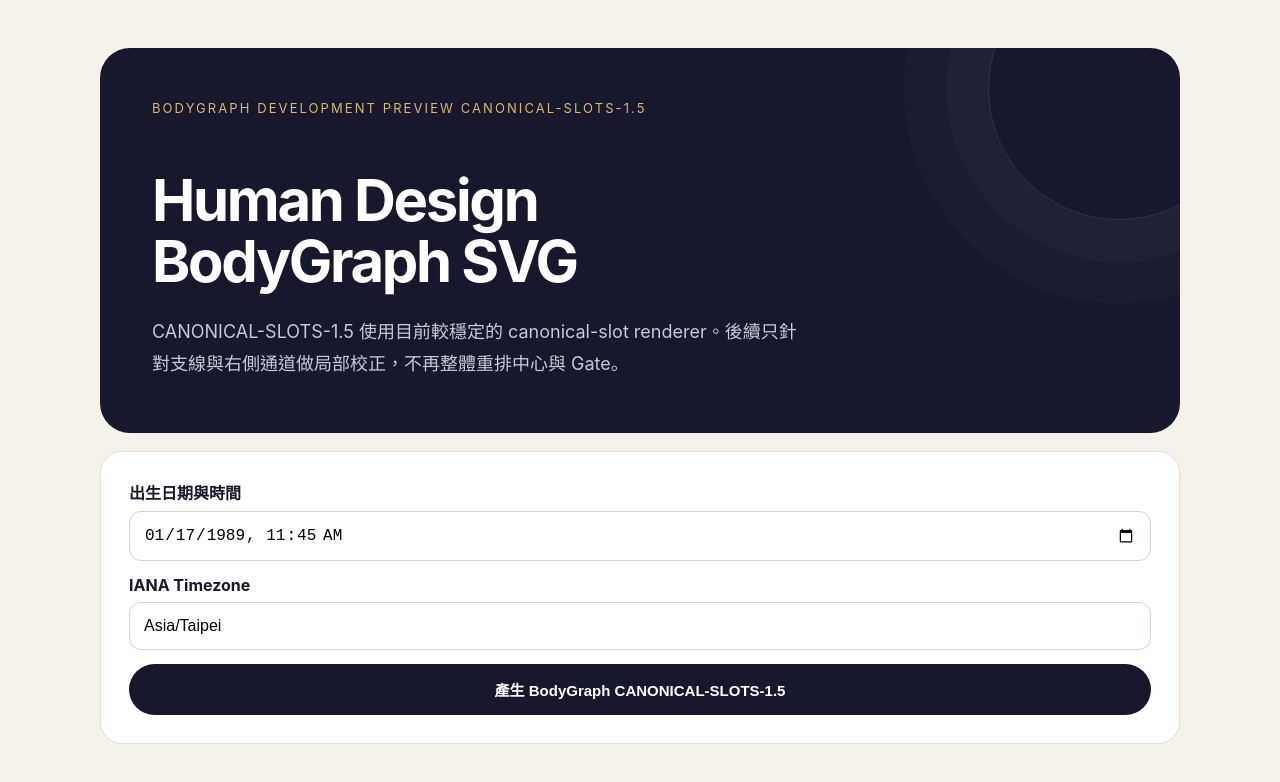
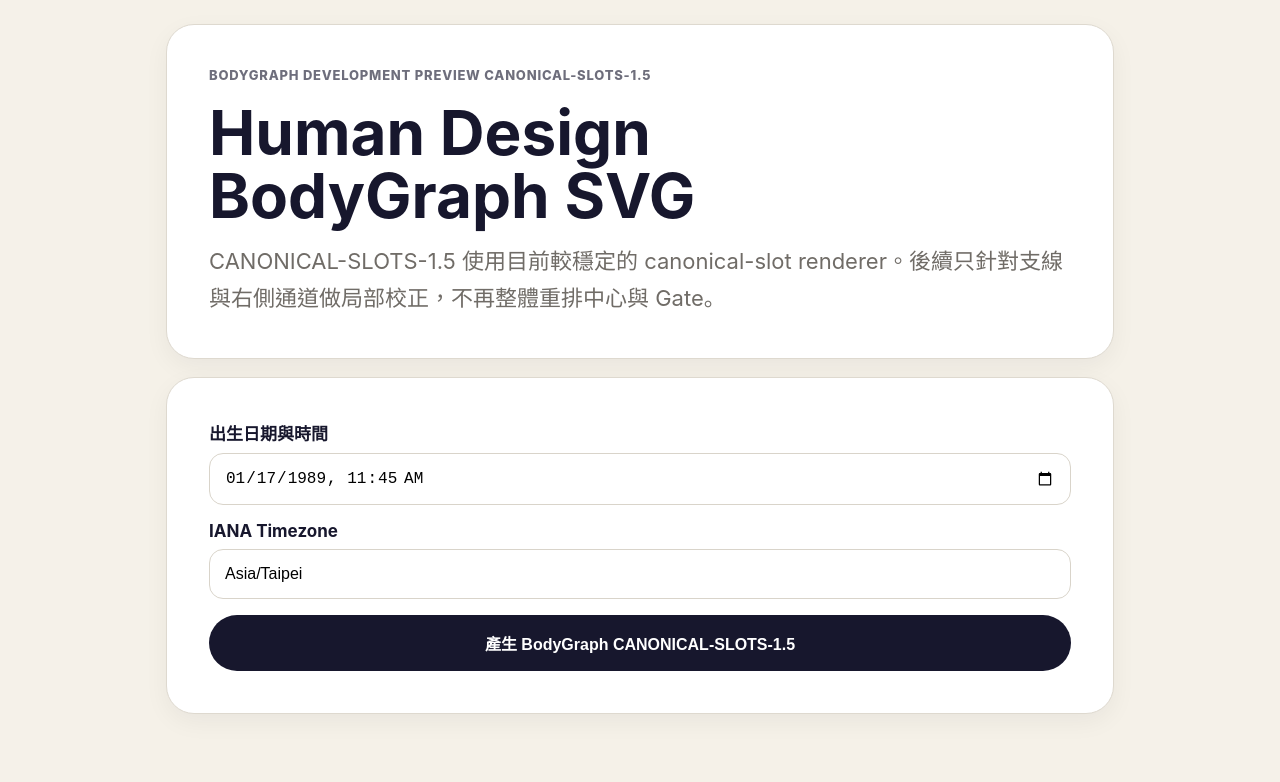
Before and after one commit to b9622024/human-design-fatloss-action, a Next.js app: page /dev/human-design-bodygraph in a window 1280 px wide. Shown: the top 782 px of the page. Built offline with nearby package versions, Linux system fonts and the light colour scheme.

Commit message:
Fix BodyGraph dev preview layout and surface calculation errors

```diff
--- a/app/dev/human-design-bodygraph/page.tsx
+++ b/app/dev/human-design-bodygraph/page.tsx
@@ -11,8 +11,25 @@ type CalculationResult = {
   designActivations?: HumanDesignActivation[];
   birthTime?: unknown;
   engine?: unknown;
+  error?: string;
   [key: string]: unknown;
 };
+
+const shellStyle = {
+  maxWidth: 980,
+  margin: "0 auto",
+  padding: "24px 16px 80px",
+  background: "#f5f1e8",
+  minHeight: "100vh",
+} as const;
+
+const cardStyle = {
+  background: "#fff",
+  border: "1px solid #ded9cf",
+  borderRadius: 28,
+  padding: "clamp(22px,5vw,42px)",
+  boxShadow: "0 8px 24px rgba(23,23,45,0.05)",
+} as const;
 
 export default function HumanDesignBodyGraphPage() {
   const [localDateTime, setLocalDateTime] = useState("1989-01-17T11:45");
@@ -20,18 +37,33 @@ export default function HumanDesignBodyGraphPage() {
   const [result, setResult] = useState<CalculationResult | null>(null);
   const [loading, setLoading] = useState(false);
   const [copied, setCopied] = useState(false);
+  const [error, setError] = useState<string | null>(null);
 
   async function calculate(event: FormEvent) {
     event.preventDefault();
     setLoading(true);
     setCopied(false);
+    setError(null);
+    setResult(null);
+
     try {
       const response = await fetch("/api/dev/human-design-test", {
         method: "POST",
         headers: { "Content-Type": "application/json" },
+        cache: "no-store",
         body: JSON.stringify({ localDateTime, timezone }),
       });
-      setResult(await response.json());
+
+      const data = (await response.json()) as CalculationResult;
+      if (!response.ok) {
+        throw new Error(data.error || `Calculation failed (${response.status})`);
+      }
+      if (!data.coreChart) {
+        throw new Error(data.error || "Calculation completed but coreChart was not returned.");
+      }
+      setResult(data);
+    } catch (err) {
+      setError(err instanceof Error ? err.message : "Unknown calculation error");
     } finally {
       setLoading(false);
     }
@@ -45,34 +77,57 @@ export default function HumanDesignBodyGraphPage() {
   }
 
   return (
-    <main className="page-shell">
-      <section className="hero-card">
-        <div className="eyebrow">BODYGRAPH DEVELOPMENT PREVIEW {BODYGRAPH_RENDERER_VERSION}</div>
-        <h1 style={{ fontSize: "clamp(34px,6vw,58px)" }}>Human Design<br />BodyGraph SVG</h1>
-        <p className="lead">
+    <main style={shellStyle}>
+      <section style={cardStyle}>
+        <div style={{ fontSize: 13, fontWeight: 800, letterSpacing: ".06em", opacity: 0.62 }}>
+          BODYGRAPH DEVELOPMENT PREVIEW {BODYGRAPH_RENDERER_VERSION}
+        </div>
+        <h1 style={{ fontSize: "clamp(36px,7vw,62px)", lineHeight: 1.02, margin: "18px 0 16px", color: "#17172d" }}>
+          Human Design<br />BodyGraph SVG
+        </h1>
+        <p style={{ margin: 0, fontSize: "clamp(17px,3.8vw,22px)", lineHeight: 1.65, color: "#706c67" }}>
           {BODYGRAPH_RENDERER_VERSION} 使用目前較穩定的 canonical-slot renderer。後續只針對支線與右側通道做局部校正，不再整體重排中心與 Gate。
         </p>
       </section>
 
-      <section className="card" style={{ marginTop: 18 }}>
-        <form onSubmit={calculate} style={{ display: "grid", gap: 14 }}>
-          <label style={{ display: "grid", gap: 7 }}>
-            <strong>出生日期與時間</strong>
-            <input type="datetime-local" value={localDateTime} onChange={(e) => setLocalDateTime(e.target.value)} style={{ padding: 14, borderRadius: 12, border: "1px solid #d9d4ca", fontSize: 16 }} />
+      <section style={{ ...cardStyle, marginTop: 18 }}>
+        <form onSubmit={calculate} style={{ display: "grid", gap: 16 }}>
+          <label style={{ display: "grid", gap: 8 }}>
+            <strong style={{ fontSize: 17 }}>出生日期與時間</strong>
+            <input
+              type="datetime-local"
+              value={localDateTime}
+              onChange={(e) => setLocalDateTime(e.target.value)}
+              style={{ padding: 15, borderRadius: 14, border: "1px solid #d9d4ca", fontSize: 16, background: "#fff" }}
+            />
           </label>
-          <label style={{ display: "grid", gap: 7 }}>
-            <strong>IANA Timezone</strong>
-            <input value={timezone} onChange={(e) => setTimezone(e.target.value)} style={{ padding: 14, borderRadius: 12, border: "1px solid #d9d4ca", fontSize: 16 }} />
+          <label style={{ display: "grid", gap: 8 }}>
+            <strong style={{ fontSize: 17 }}>IANA Timezone</strong>
+            <input
+              value={timezone}
+              onChange={(e) => setTimezone(e.target.value)}
+              style={{ padding: 15, borderRadius: 14, border: "1px solid #d9d4ca", fontSize: 16, background: "#fff" }}
+            />
           </label>
-          <button type="submit" disabled={loading} style={{ padding: 15, border: 0, borderRadius: 999, background: "#17172d", color: "white", fontWeight: 700, fontSize: 15 }}>
+          <button
+            type="submit"
+            disabled={loading}
+            style={{ padding: 16, border: 0, borderRadius: 999, background: "#17172d", color: "white", fontWeight: 800, fontSize: 16, opacity: loading ? 0.65 : 1 }}
+          >
             {loading ? "計算中…" : `產生 BodyGraph ${BODYGRAPH_RENDERER_VERSION}`}
           </button>
         </form>
+
+        {error && (
+          <div style={{ marginTop: 16, padding: 14, borderRadius: 14, background: "#fff0ee", border: "1px solid #e8a39a", color: "#9f2e25", lineHeight: 1.55 }}>
+            <strong>計算失敗：</strong> {error}
+          </div>
+        )}
       </section>
 
       {result?.coreChart && (
-        <section className="card" style={{ marginTop: 18 }}>
-          <h2 style={{ marginTop: 0 }}>BodyGraph Preview {BODYGRAPH_RENDERER_VERSION}</h2>
+        <section style={{ ...cardStyle, marginTop: 18 }}>
+          <h2 style={{ marginTop: 0, color: "#17172d" }}>BodyGraph Preview {BODYGRAPH_RENDERER_VERSION}</h2>
           <p style={{ marginTop: -4, opacity: 0.68, lineHeight: 1.6 }}>
             黑色＝Personality，紅色＝Design。此頁先回到目前線條最穩定的基準，再逐段對照參考圖修正支線、右側通道與 Gate 相對位置。
           </p>
@@ -88,7 +143,7 @@ export default function HumanDesignBodyGraphPage() {
       )}
 
       {result && (
-        <section className="card" style={{ marginTop: 18, overflow: "auto" }}>
+        <section style={{ ...cardStyle, marginTop: 18, overflow: "auto" }}>
           <div style={{ display: "flex", justifyContent: "space-between", alignItems: "center", gap: 12, flexWrap: "wrap" }}>
             <h2 style={{ margin: 0 }}>Calculation JSON</h2>
             <button type="button" onClick={copyJson} style={{ padding: "10px 14px", borderRadius: 999, border: "1px solid #17172d", background: "white", color: "#17172d", fontWeight: 700 }}>
```
